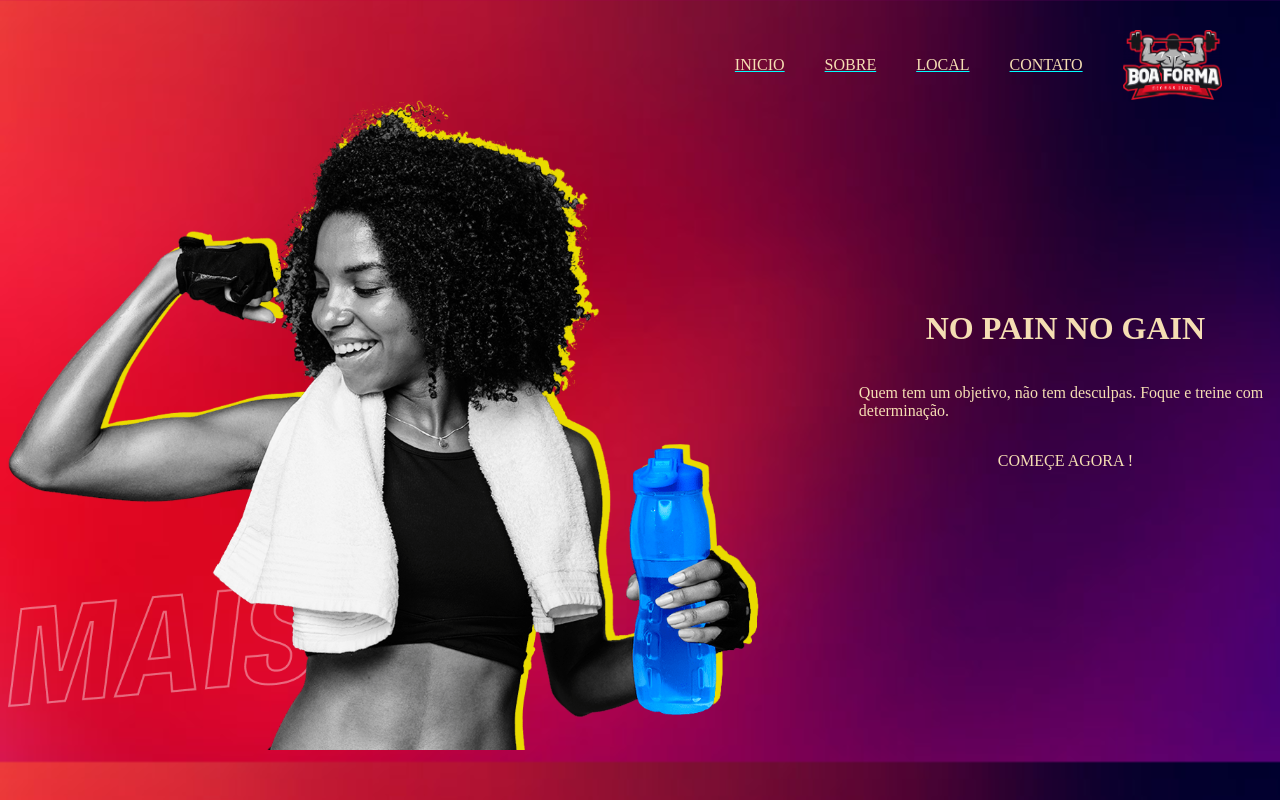
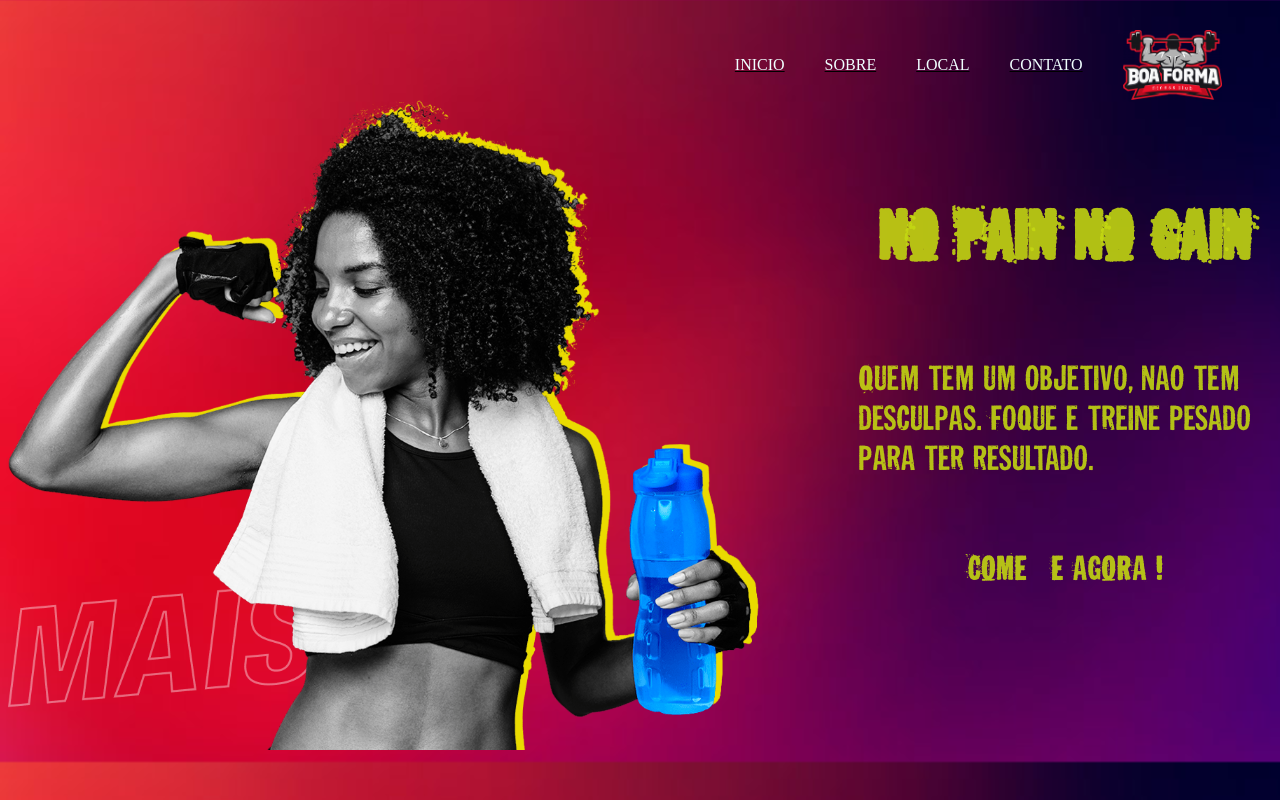
Before and after one commit to ribeiroguix/novo-teste, a plain HTML site: page index.html in a window 1280 px wide. Drawn offline with Linux system fonts and the light colour scheme.

Commit message:
testes fontes
testando diferentes fontes para o main

```diff
--- a/index.html
+++ b/index.html
@@ -24,7 +24,7 @@
         <img src="mulher.png" alt="mulher" height="650px"></div>
 
         <div class="textos-meio"><h1>NO PAIN NO GAIN</h1>
-        <p> Quem tem um objetivo, não tem desculpas. Foque e treine com determinação.</p>
+        <p> Quem tem um objetivo, nao tem desculpas. Foque e treine pesado para ter resultado.</p>
         <p>COMEÇE AGORA !</p></div>
 
     </main>
--- a/style.css
+++ b/style.css
@@ -1,8 +1,12 @@
+@font-face {
+    font-family: irresponsavel;
+    src: url(fontes/Irresponsible\ Direction.ttf);
+}
+
+
 *{
     text-decoration: none;
     font-family:;
-    color: wheat;
-
 }
 
 body{
@@ -16,12 +20,14 @@ nav{
     justify-content: flex-end;
     align-items: center;
     gap: 40px;
-    color: aqua;
     margin-right: 50px;
     margin-top: 30px;
     text-decoration-line: underline;
 }
 
+a{
+    color: azure;
+}
 
 main{
     display: flex;
@@ -35,5 +41,8 @@ main{
     align-items: center;
     margin-left: 100px;
     margin-top: -80px;
+    font-family: irresponsavel;
+    font-size: 35px;
+    color: rgba(196, 216, 17, 0.89);
 
 }
```
Also changed, not shown: fontes/DEMO - PERSONAL USE ONLY.txt (added), fontes/IronMasterDemoRegular.ttf (added), fontes/Irresponsible Direction.ttf (added), 2 other files.
